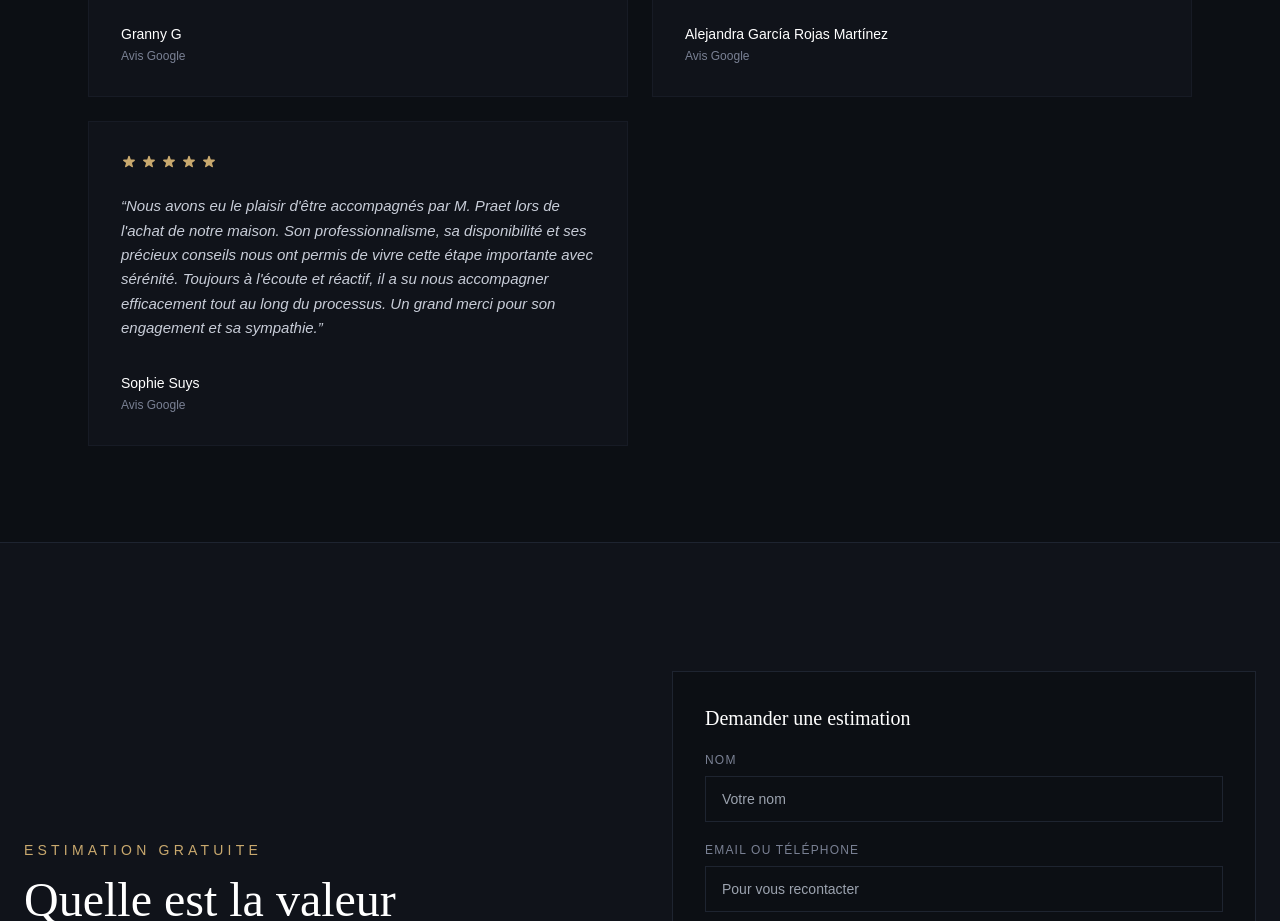
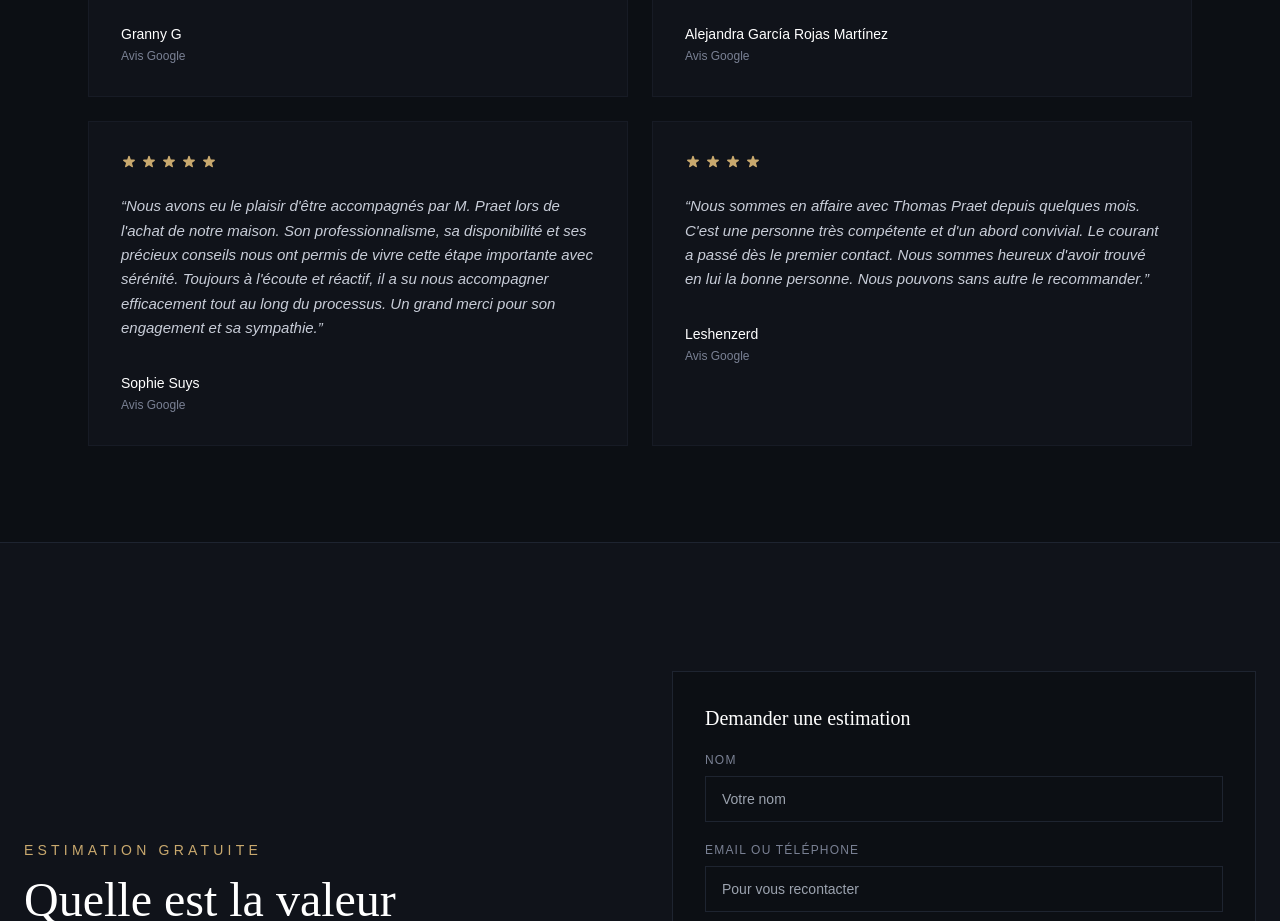
Before and after one commit to Sinseed/maison-praet, a Next.js app: page / in a window 1280 px wide. Shown: the part 9180-10101 px from the top of the page. Built offline with nearby package versions, Linux system fonts and the light colour scheme.

Commit message:
Témoignages : ajout Leshenzerd (4 étoiles)

```diff
--- a/app/page.tsx
+++ b/app/page.tsx
@@ -322,6 +322,11 @@ const TEMOIGNAGES = [
     texte: "Nous avons eu le plaisir d'être accompagnés par M. Praet lors de l'achat de notre maison. Son professionnalisme, sa disponibilité et ses précieux conseils nous ont permis de vivre cette étape importante avec sérénité. Toujours à l'écoute et réactif, il a su nous accompagner efficacement tout au long du processus. Un grand merci pour son engagement et sa sympathie.",
     etoiles: 5,
   },
+  {
+    nom: 'Leshenzerd',
+    texte: "Nous sommes en affaire avec Thomas Praet depuis quelques mois. C'est une personne très compétente et d'un abord convivial. Le courant a passé dès le premier contact. Nous sommes heureux d'avoir trouvé en lui la bonne personne. Nous pouvons sans autre le recommander.",
+    etoiles: 4,
+  },
 ]
 
 function Testimonials() {
```
